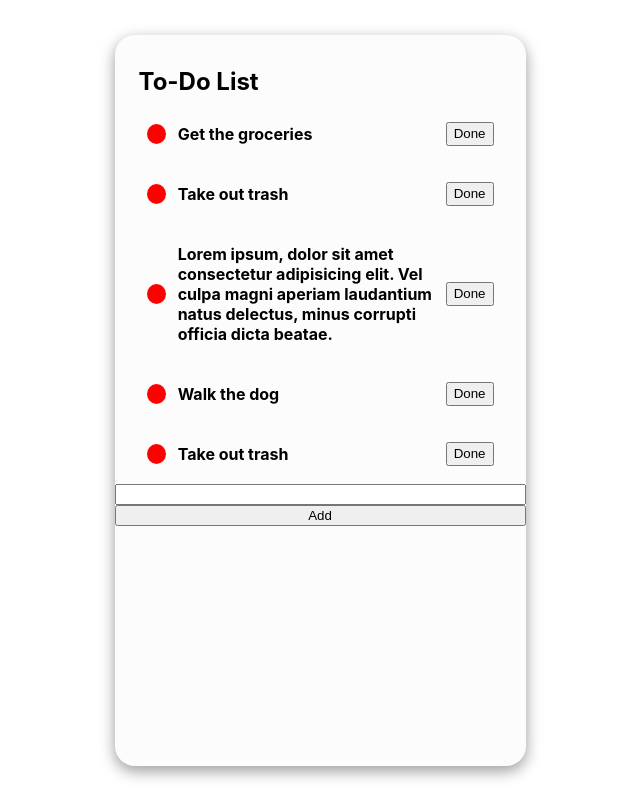
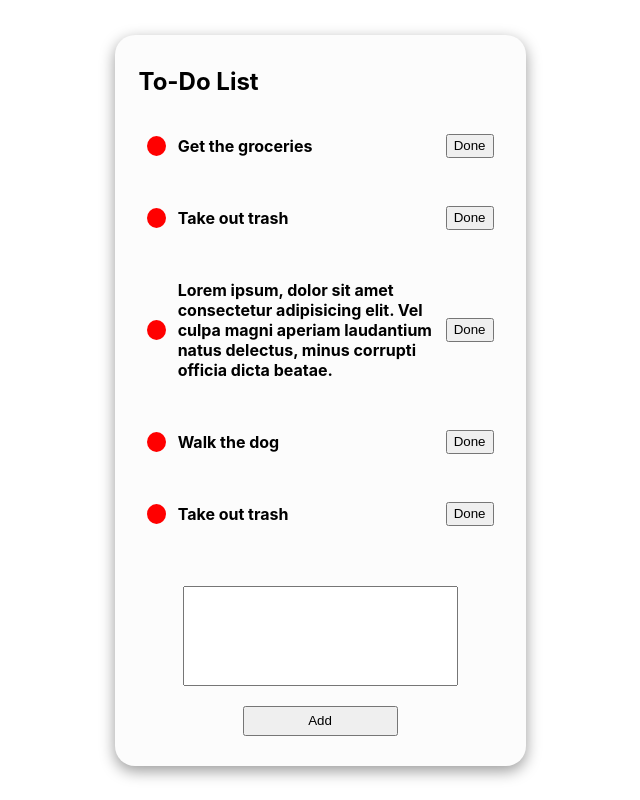
Before and after one commit to rallik/todo-react-functional, a React (Create React App) app in the folder todo-functional/: page / in a window 1280 px wide. Shown: the whole page, without its empty margins (320-960 px from the left). Built offline with nearby package versions, Linux system fonts and the light colour scheme.

Commit message:
added chr count on input

```diff
--- a/todo-functional/src/Inputs.js
+++ b/todo-functional/src/Inputs.js
@@ -1,11 +1,15 @@
-import React from 'react'
+import React, {useState, useEffect} from 'react'
 
 const Inputs = () => {
+    const [chrCount, setChrCount] = useState(' ');
+
+
     return (
-        <React.Fragment>
-            <input type="text" name='todo'/>
-            <input type="submit" value="Add"/>
-        </React.Fragment>
+        <form className='newTodoForm'>
+            <input type="text" name='todo' className='newTodo' onChange={(e) => setChrCount(e.target.value.length)}/>
+            <label htmlFor="todo" className='chr'>{chrCount}</label>
+            <input type="submit" value="Add" className='submitBtn'/>
+        </form>
     )
 }
 
--- a/todo-functional/src/index.css
+++ b/todo-functional/src/index.css
@@ -34,6 +34,7 @@ main {
 
   display: flex;
   flex-direction: column;
+  justify-content: space-between;
 }
 
 .card {
@@ -78,7 +79,29 @@ main {
   margin-right: 2rem;
 }
 
-.clearAll {
-  width: 50%;
-  margin: 0 auto;
+.newTodoForm {
+  bottom: 0%;
+  display: grid;
+  grid-template-rows: 30px 100px 20px 30px 30px;
+  grid-template-columns: 28px 40px 40px 20px 155px 20px 40px 40px 28px;
 }
+
+.newTodo {
+  margin: 0;
+  padding: 0;
+  grid-column: 3/8;
+  grid-row: 2/3;
+}
+
+.chr {
+  grid-column: 7/8;
+  grid-row: 3/4;
+}
+
+.submitBtn {
+  /* margin: 0 8rem 1.5rem 8rem; */
+  /* padding: 0.75rem; */
+  grid-column: 5/6;
+  grid-row: 4/5;
+  align-items: center;
+}
```
